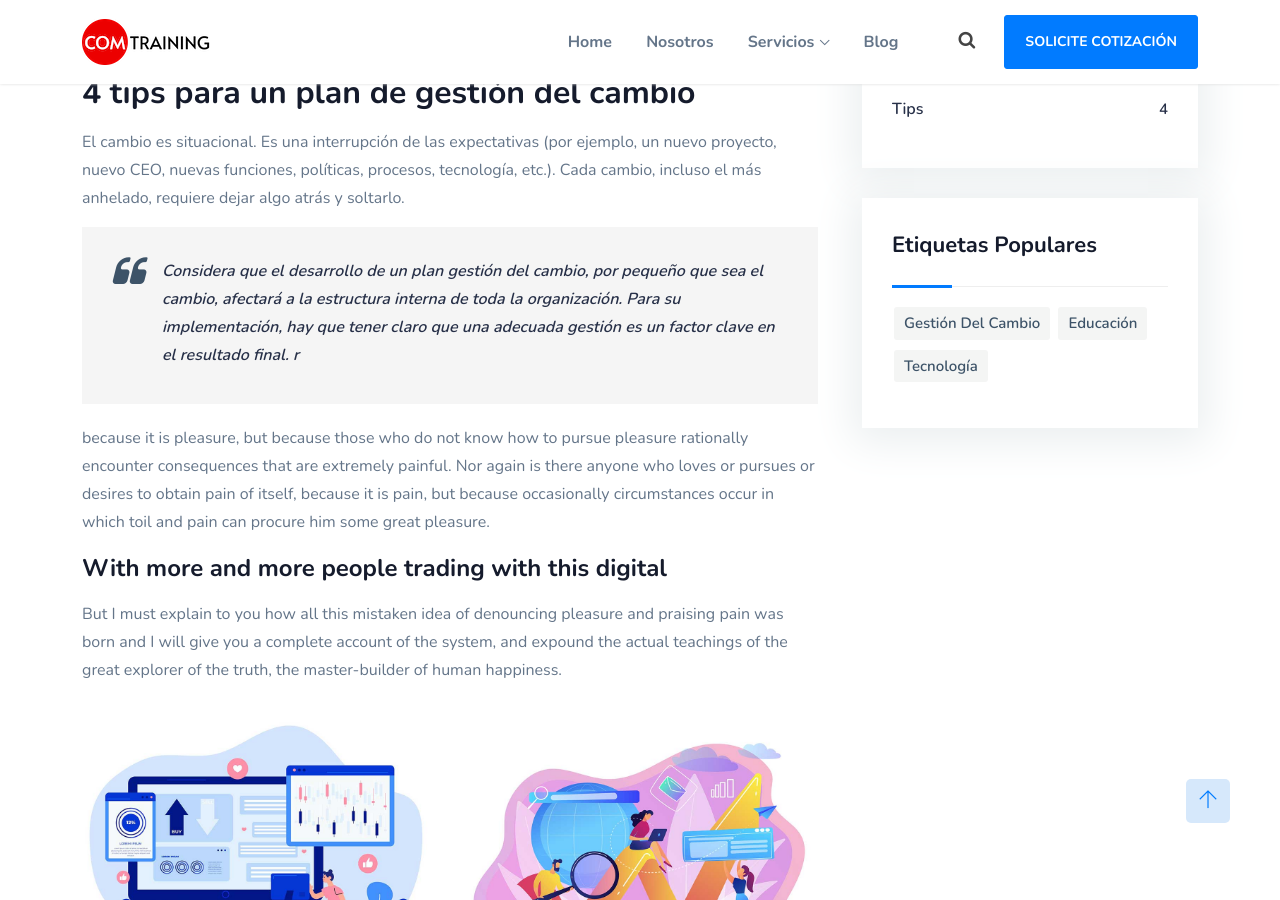
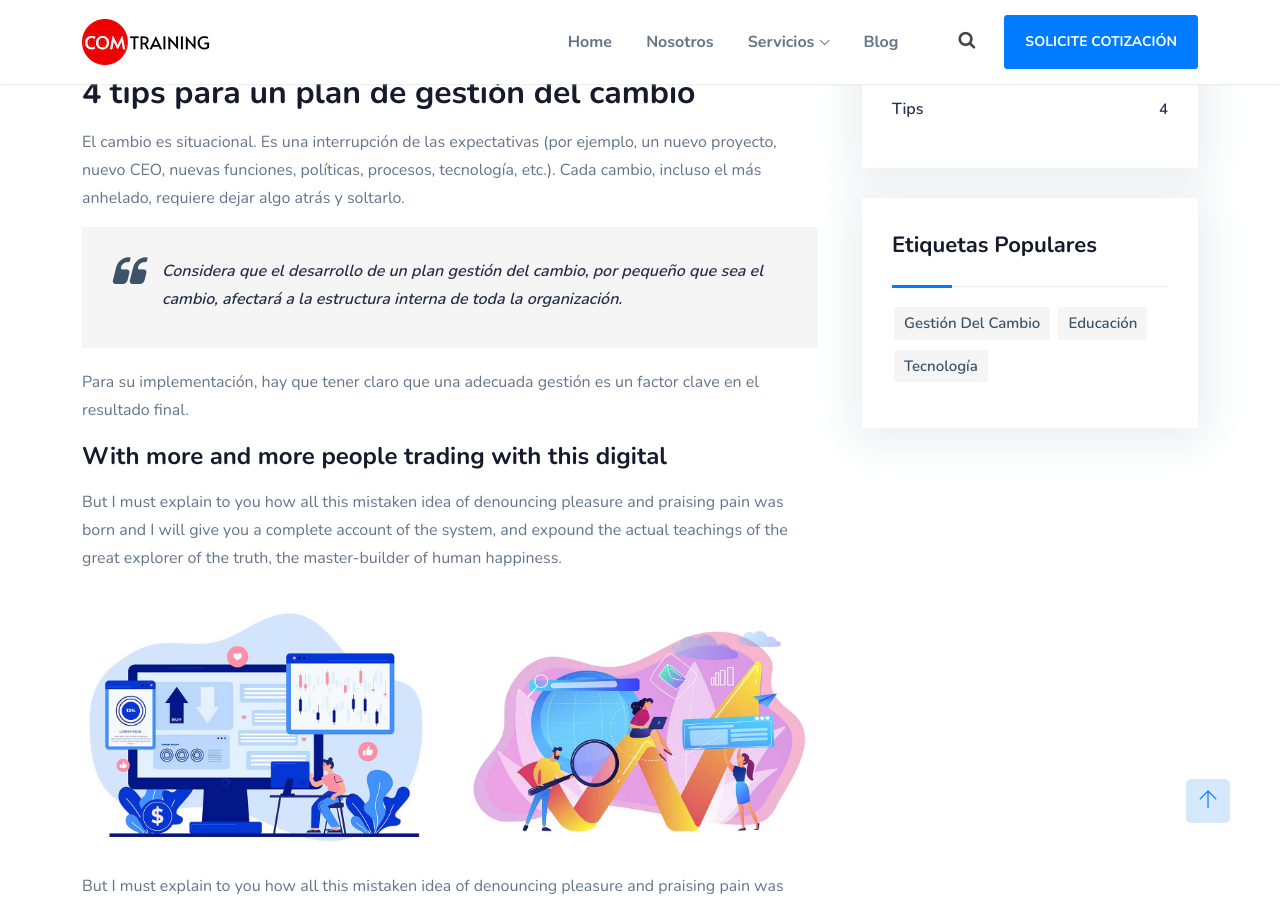
Before and after one commit to fjvalles/comtraining-landing, a Jekyll site: the page built from _posts/2022-06-10-4-tips-para-un-plan-de-gestión-del-cambio.md, in a window 1280 px wide and 900 px high, scrolled down 934 px. Built offline with Jekyll 4.4.1, drawn with Linux system fonts in a browser that asks for light colours; a script that is not in the unit is left out; comment, search, counter and statistics services are not loaded.

Commit message:
Update Blog “2022-06-10-4-tips-para-un-plan-de-gestión-del-cambio”

```diff
--- a/_posts/2022-06-10-4-tips-para-un-plan-de-gestión-del-cambio.md
+++ b/_posts/2022-06-10-4-tips-para-un-plan-de-gestión-del-cambio.md
@@ -7,16 +7,16 @@ author_name: Francisco Vallés
 comments: true
 tags:
   - tecnología
-  - educación
+  - gestión del cambio
 post_id: 3
 categories:
   - tips
 ---
 <p>El cambio es situacional. Es una interrupción de las expectativas (por ejemplo, un nuevo proyecto, nuevo CEO, nuevas funciones, políticas, procesos, tecnología, etc.). Cada cambio, incluso el más anhelado, requiere dejar algo atrás y soltarlo.</p>
   <blockquote>
-      <p>Considera que el desarrollo de un plan gestión del cambio, por pequeño que sea el cambio, afectará a la estructura interna de toda la organización. Para su implementación, hay que tener claro que una adecuada gestión es un factor clave en el resultado final. r</p>
+      <p>Considera que el desarrollo de un plan gestión del cambio, por pequeño que sea el cambio, afectará a la estructura interna de toda la organización.</p>
   </blockquote>
-  <p> because it is pleasure, but because those who do not know how to pursue pleasure rationally encounter consequences that are extremely painful. Nor again is there anyone who loves or pursues or desires to obtain pain of itself, because it is pain, but because occasionally circumstances occur in which toil and pain can procure him some great pleasure.</p>
+  <p> Para su implementación, hay que tener claro que una adecuada gestión es un factor clave en el resultado final.</p>
   <h4>With more and more people trading with this digital </h4>
   <p>But I must explain to you how all this mistaken idea of denouncing pleasure and praising pain was born and I will give you a complete account of the system, and expound the actual teachings of the great explorer of the truth, the master-builder of human happiness.</p>
   <div class="img-blog left-blog-img">
```
